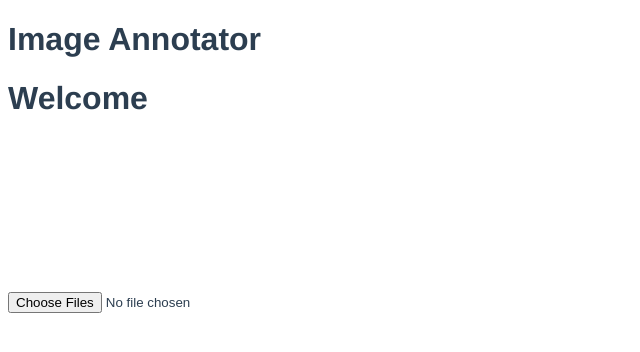
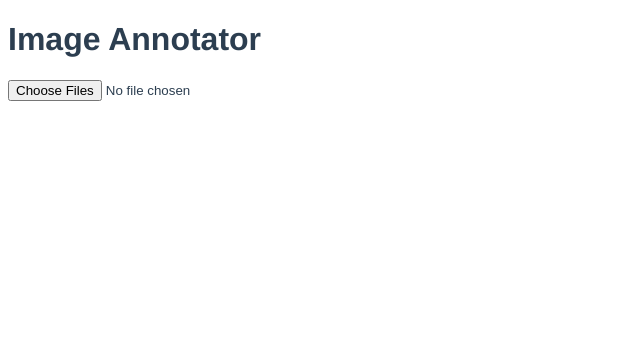
Before and after one commit to alextanhongpin/vue-image-annotator, a Vue app: page / in a window 1280 px wide. Shown: the top 352 px of the page, without its empty margins (0-640 px from the left). Built offline with nearby package versions, Linux system fonts and the light colour scheme.

Commit message:
chore: add canvas

```diff
--- a/src/App.vue
+++ b/src/App.vue
@@ -1,6 +1,9 @@
 <template>
   <h1>Image Annotator</h1>
-  <HelloWorld msg="Welcome" @change="handleCanvas" />
+  <div class="canvas">
+    <canvas ref="canvas" width="800" height="600"> </canvas>
+    <HelloWorld width="800" height="600" @change="handleCanvas" />
+  </div>
   <input type="file" accept="image/*" multiple @change="handleFile" />
 
   <button v-if="files.length" @click="handleClear">Clear all</button>
@@ -28,8 +31,9 @@
 
 <script setup>
 import HelloWorld from "./components/HelloWorld.vue";
-import { ref } from "vue";
+import { ref, useTemplateRef } from "vue";
 
+const canvas = useTemplateRef("canvas");
 const files = ref([]);
 const srcs = ref([]);
 const cache = ref({});
@@ -88,8 +92,11 @@ async function loadImage(file) {
   });
 }
 
-function handleCanvas(rect) {
-  console.log(rect);
+function handleCanvas({ x, y, width, height }) {
+  const ctx = canvas.value.getContext("2d");
+  ctx.lineWidth = 2;
+  ctx.strokeStyle = "blue";
+  ctx.strokeRect(x, y, width, height);
 }
 </script>
 
@@ -120,4 +127,10 @@ function handleCanvas(rect) {
     border: 1px solid #ccc;
   }
 }
+
+.canvas {
+  canvas {
+    position: absolute;
+  }
+}
 </style>
--- a/src/components/HelloWorld.vue
+++ b/src/components/HelloWorld.vue
@@ -1,25 +1,29 @@
 <template>
-  <div class="hello">
-    <h1>{{ msg }}</h1>
   <canvas
     ref="canvas"
     @mousemove="handleMousemove"
     @mouseup="handleMouseup"
     @mousedown="handleMousedown"
+    :width="width"
+    :height="height"
   ></canvas>
-  </div>
 </template>
 
 <script setup>
-import { defineEmits, defineProps, ref, useTemplateRef } from "vue";
-const emit = defineEmits(["change"]);
+import { defineProps, defineEmits, ref, useTemplateRef } from "vue";
 
 defineProps({
-  msg: {
-    type: String,
-    default: "hi",
+  width: {
+    type: Number,
+    default: 800,
+  },
+  height: {
+    type: Number,
+    default: 600,
   },
 });
+
+const emit = defineEmits(["change"]);
 
 const canvas = useTemplateRef("canvas");
 const isDrawing = ref(false);
```
Also changed, not shown: 1 other file (tests, documents, lock files or other folders). Lines whose indentation alone changed are shown as unchanged.
